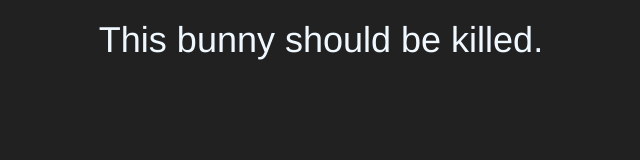
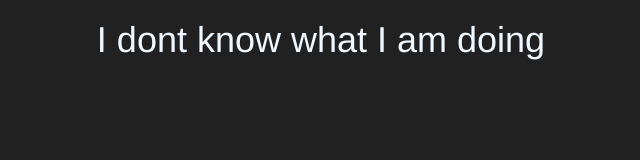
Before and after one commit to marnoux/stunning-dollop, a plain HTML site: page index.html in a window 1280 px wide. Shown: the whole page, without its empty margins (319-959 px from the left). Drawn offline with nearby package versions, Linux system fonts and the light colour scheme.

Commit message:
I dont know what I am doing

```diff
--- a/index.html
+++ b/index.html
@@ -1,3 +1,3 @@
-<html lang="en"> <head> <meta charset="UTF-8" /> <meta http-equiv="X-UA-Compatible" content="IE=edge" /> <meta name="viewport" content="width=device-width, initial-scale=1.0" /> <title>This bunny should be killed.</title> <!-- Latest compiled and minified CSS --> <link rel="stylesheet" href="https://maxcdn.bootstrapcdn.com/bootstrap/3.3.7/css/bootstrap.min.css" integrity="sha384-BVYiiSIFeK1dGmJRAkycuHAHRg32OmUcww7on3RYdg4Va+PmSTsz/K68vbdEjh4u" crossorigin="anonymous" />
+<html lang="en"> <head> <meta charset="UTF-8" /> <meta http-equiv="X-UA-Compatible" content="IE=edge" /> <meta name="viewport" content="width=device-width, initial-scale=1.0" /> <title>I dont know what I am doing</title> <!-- Latest compiled and minified CSS --> <link rel="stylesheet" href="https://maxcdn.bootstrapcdn.com/bootstrap/3.3.7/css/bootstrap.min.css" integrity="sha384-BVYiiSIFeK1dGmJRAkycuHAHRg32OmUcww7on3RYdg4Va+PmSTsz/K68vbdEjh4u" crossorigin="anonymous" />
 
- <!-- Optional theme --> <link rel="stylesheet" href="https://maxcdn.bootstrapcdn.com/bootstrap/3.3.7/css/bootstrap-theme.min.css" integrity="sha384-rHyoN1iRsVXV4nD0JutlnGaslCJuC7uwjduW9SVrLvRYooPp2bWYgmgJQIXwl/Sp" crossorigin="anonymous" /> <style> body, h1 { background-color: #212121; color: aliceblue; } </style> </head> <body> <div class="container"> <div class="row"> <div class="col-12 p-3"> <h1 style="text-align: center">This bunny should be killed.</h1> </div> </div> </div> </body> </html>
+ <!-- Optional theme --> <link rel="stylesheet" href="https://maxcdn.bootstrapcdn.com/bootstrap/3.3.7/css/bootstrap-theme.min.css" integrity="sha384-rHyoN1iRsVXV4nD0JutlnGaslCJuC7uwjduW9SVrLvRYooPp2bWYgmgJQIXwl/Sp" crossorigin="anonymous" /> <style> body, h1 { background-color: #212121; color: aliceblue; } </style> </head> <body> <div class="container"> <div class="row"> <div class="col-12 p-3"> <h1 style="text-align: center">I dont know what I am doing</h1> </div> </div> </div> </body> </html>
```
Also changed, not shown: 1 other file.
